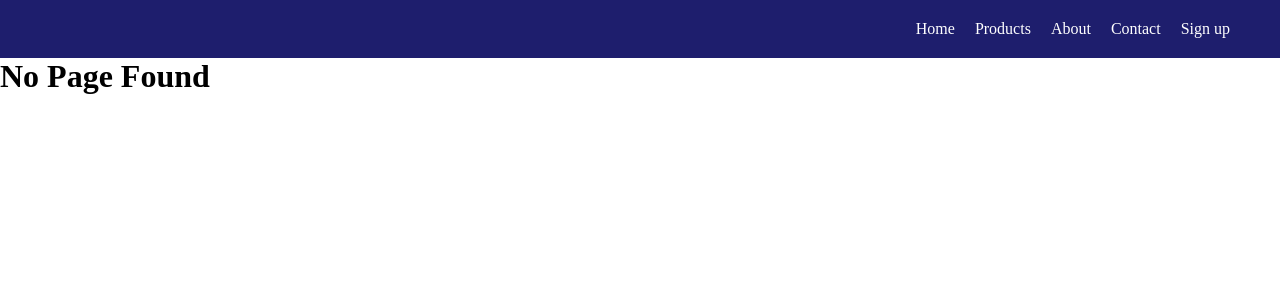
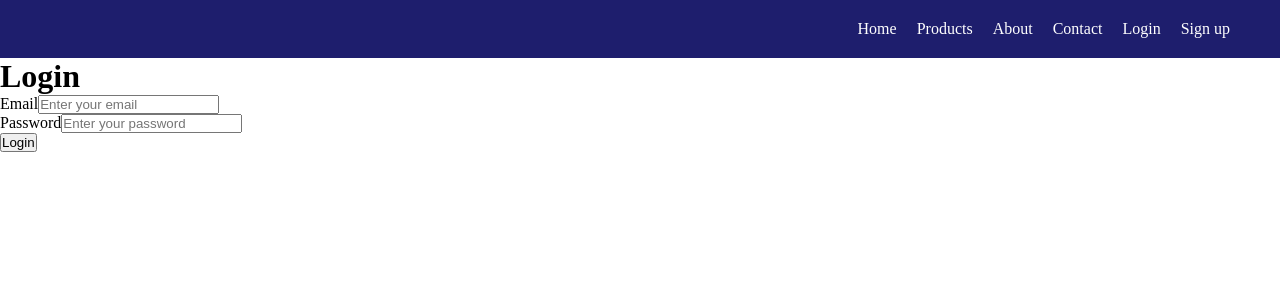
Before and after one commit to devAslam1979/e-commerce-dashboard, a React (Create React App) app in the folder frontend/: page /login in a window 1280 px wide. Shown: the top 300 px of the page. Built offline with nearby package versions, Linux system fonts and the light colour scheme; the HTML template or start-up script is replaced by a standard one.

Commit message:
login page ui design

```diff
--- a/frontend/src/App.js
+++ b/frontend/src/App.js
@@ -3,6 +3,7 @@ import Navbar from "./components/Navbar";
 import { Routes, Route } from "react-router-dom";
 import Signup from "./components/Signup";
 import PrivateComponent from "./components/PrivateComponent";
+import Login from "./components/Login";
 
 function App() {
   return (
@@ -15,6 +16,7 @@ function App() {
           <Route path="/about" element={<h1>About Page</h1>} />
           <Route path="/contact" element={<h1>Contact Page</h1>} />
         </Route>
+        <Route path="/login" element={<Login />} />
         <Route path="/signup" element={<Signup />} />
         <Route path="*" element={<h1>No Page Found</h1>} />
       </Routes>
--- /dev/null
+++ b/frontend/src/components/Login/index.js
@@ -0,0 +1,57 @@
+import React, { useState } from "react";
+
+const Login = () => {
+  const [userInfo, setUserInfo] = useState({
+    email: "",
+    password: "",
+  });
+  const handleLogin = async (e) => {
+    e.preventDefault();
+  };
+  return (
+    <div className="signup-container">
+      <h1>Login</h1>
+      <form
+        className="login-form"
+        method="POST"
+        onSubmit={(e) => handleLogin(e)}
+      >
+        <div>
+          <label htmlFor="email">Email</label>
+          <input
+            type="text"
+            placeholder="Enter your email"
+            name="email"
+            id="email"
+            value={userInfo.email}
+            onChange={(e) =>
+              setUserInfo((prev) => {
+                return { ...prev, email: e.target.value };
+              })
+            }
+          />
+        </div>
+        <div>
+          <label htmlFor="password">Password</label>
+          <input
+            type="password"
+            placeholder="Enter your password"
+            name="password"
+            id="password"
+            value={userInfo.password}
+            onChange={(e) =>
+              setUserInfo((prev) => {
+                return { ...prev, password: e.target.value };
+              })
+            }
+          />
+        </div>
+        <button type="submit" className="login-btn">
+          Login
+        </button>
+      </form>
+    </div>
+  );
+};
+
+export default Login;
--- a/frontend/src/components/Navbar/index.js
+++ b/frontend/src/components/Navbar/index.js
@@ -3,12 +3,12 @@ import { Link } from "react-router-dom";
 import { useNavigate } from "react-router-dom";
 
 const Navbar = () => {
-  const isLogedIn=localStorage.getItem('user')
-  const navigate=useNavigate()
-  const handleLogout=()=>{
-    localStorage.removeItem('user');
-    navigate('/signup')
-  }
+  const isLogedIn = localStorage.getItem("user");
+  const navigate = useNavigate();
+  const handleLogout = () => {
+    localStorage.removeItem("user");
+    navigate("/signup");
+  };
   return (
     <nav>
       <ul>
@@ -24,8 +24,20 @@ const Navbar = () => {
         <li>
           <Link to="/contact">Contact</Link>
         </li>
+        {!isLogedIn && (
+          <li>
+            <Link to="/login">Login</Link>
+          </li>
+        )}
+
         <li>
-          {isLogedIn?<button className="logout-btn" onClick={handleLogout}>Logout</button>:<Link to="/signup">Sign up</Link>}
+          {isLogedIn ? (
+            <button className="logout-btn" onClick={handleLogout}>
+              Logout
+            </button>
+          ) : (
+            <Link to="/signup">Sign up</Link>
+          )}
         </li>
       </ul>
     </nav>
```
